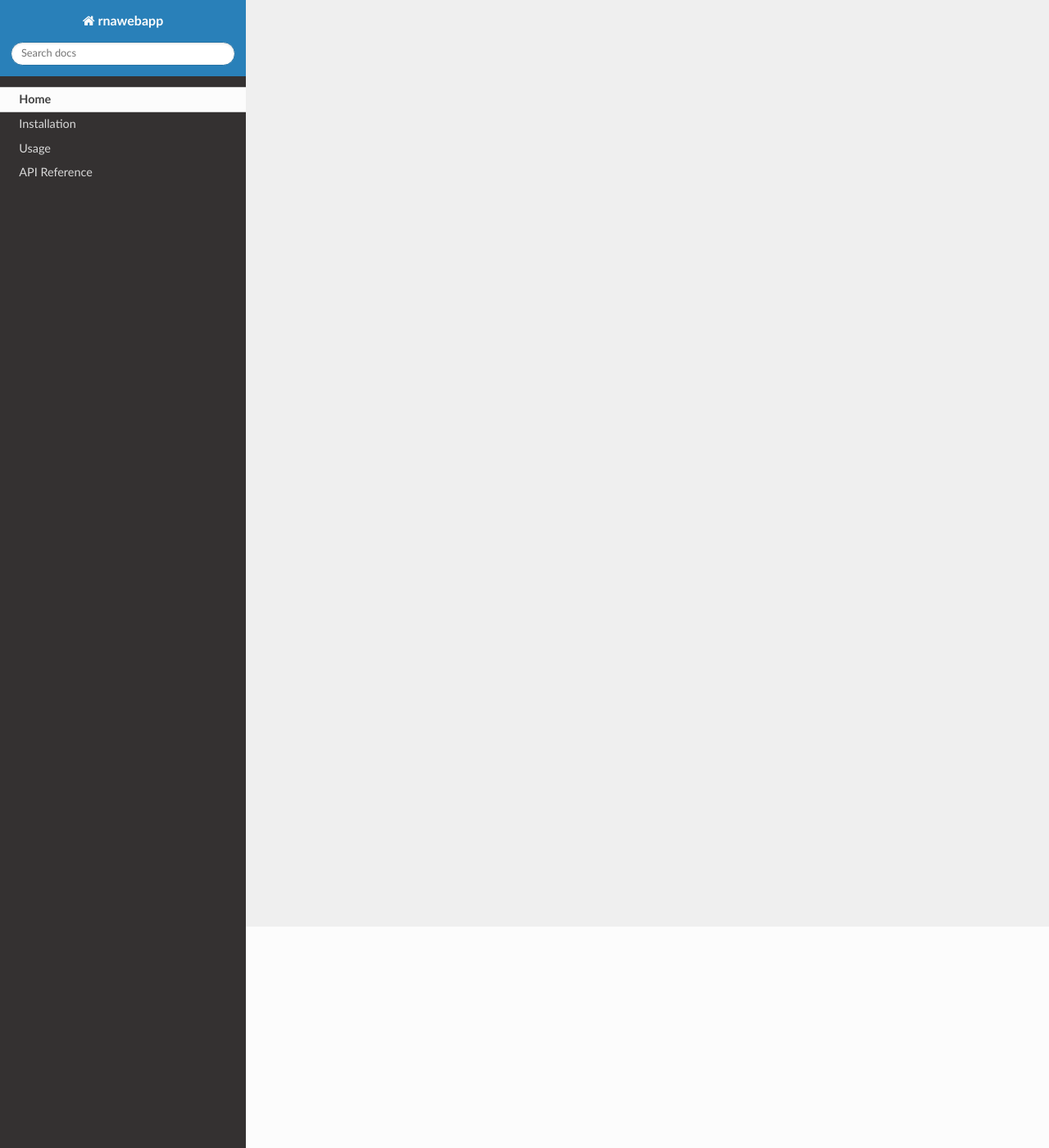
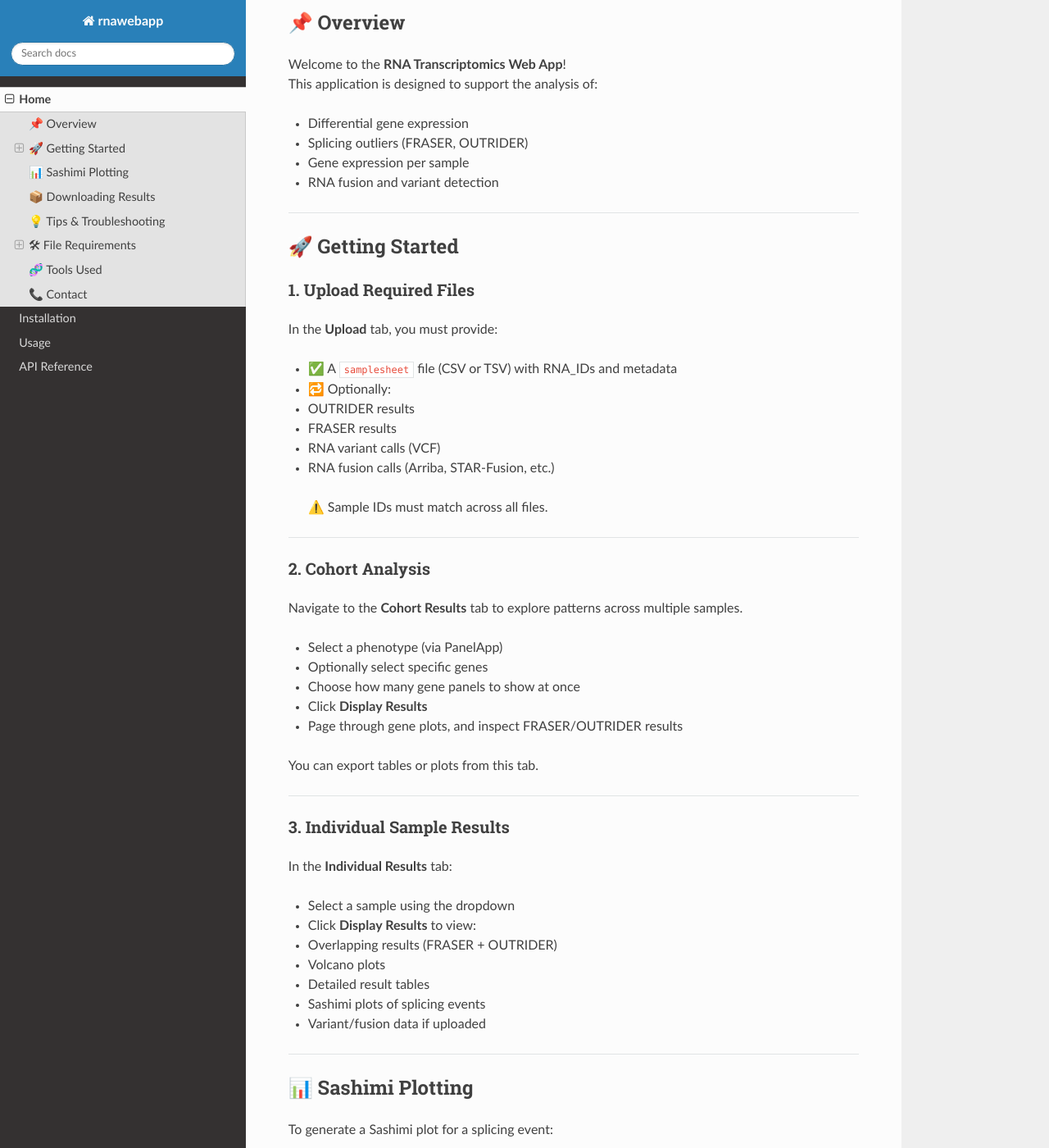
Before and after one commit to ChiaraF32/rnawebapp, an MkDocs documentation site: the page built from docs/index.md, in a window 1280 px wide and 1400 px high, scrolled down 270 px. Shown: the whole window at 82% size. Built offline with MkDocs 1.6.1, drawn with Linux system fonts in a browser that asks for light colours; nearby versions of some CDN libraries; some of the changed text lies outside the part shown.

Commit message:
update index file

```diff
--- a/docs/index.md
+++ b/docs/index.md
@@ -1 +1,139 @@
-This is the index file
+# RNA Web App Documentation
+
+_A comprehensive guide to using the RNA Transcriptomics Analysis App_
+
+_Last updated: 2025-06-26_
+
+---
+
+## 📌 Overview
+
+Welcome to the **RNA Transcriptomics Web App**!
+This application is designed to support the analysis of:
+
+- Differential gene expression
+- Splicing outliers (FRASER, OUTRIDER)
+- Gene expression per sample
+- RNA fusion and variant detection
+
+---
+
+## 🚀 Getting Started
+
+### 1. Upload Required Files
+
+In the **Upload** tab, you must provide:
+
+- ✅ A `samplesheet` file (CSV or TSV) with RNA_IDs and metadata
+- 🔁 Optionally:
+  - OUTRIDER results
+  - FRASER results
+  - RNA variant calls (VCF)
+  - RNA fusion calls (Arriba, STAR-Fusion, etc.)
+
+> ⚠️ Sample IDs must match across all files.
+
+---
+
+### 2. Cohort Analysis
+
+Navigate to the **Cohort Results** tab to explore patterns across multiple samples.
+
+- Select a phenotype (via PanelApp)
+- Optionally select specific genes
+- Choose how many gene panels to show at once
+- Click **Display Results**
+- Page through gene plots, and inspect FRASER/OUTRIDER results
+
+You can export tables or plots from this tab.
+
+---
+
+### 3. Individual Sample Results
+
+In the **Individual Results** tab:
+
+- Select a sample using the dropdown
+- Click **Display Results** to view:
+  - Overlapping results (FRASER + OUTRIDER)
+  - Volcano plots
+  - Detailed result tables
+  - Sashimi plots of splicing events
+  - Variant/fusion data if uploaded
+
+---
+
+## 📊 Sashimi Plotting
+
+To generate a Sashimi plot for a splicing event:
+
+1. Select a sample and click **Display Results**
+2. Choose an aberrant event from the dropdown
+3. Select at least two control samples
+4. Click **Generate Sashimi Plot**
+
+---
+
+## 📦 Downloading Results
+
+The app allows you to download:
+
+- 🧾 **Excel files** with FRASER and OUTRIDER results
+- 📄 **PDF reports** with:
+  - Selected sample metadata
+  - Summary plots
+  - Sashimi plots
+  - Filtered result tables
+
+Click the **Download Report** or **Download Excel** button on the relevant tab.
+
+---
+
+## 💡 Tips & Troubleshooting
+
+- Make sure all files have matching sample IDs
+- If no results appear, check that:
+  - At least one gene or phenotype was selected
+  - The sample has splicing/DE events
+- You must click **Display Results** to trigger any output
+- Use Chrome or Firefox for best experience
+
+---
+
+## 🛠 File Requirements
+
+### Sample Sheet (CSV/TSV)
+
+| RNA_ID | PHENOTYPE | ... |
+|--------|-----------|-----|
+| S01    | case      | ... |
+| S02    | control   | ... |
+
+### Result File Naming
+
+Ensure file naming follows expected patterns or matches what's required by the parser.
+
+---
+
+## 🧬 Tools Used
+
+This app integrates:
+
+- [FRASER](https://bioconductor.org/packages/release/bioc/html/FRASER.html)
+- [OUTRIDER](https://bioconductor.org/packages/release/bioc/html/OUTRIDER.html)
+- [PanelApp](https://panelapp.genomicsengland.co.uk/)
+- [Arriba](https://github.com/suhrig/arriba)
+- [STAR-Fusion](https://github.com/STAR-Fusion/STAR-Fusion)
+
+---
+
+## 📞 Contact
+
+If you have questions or need support:
+
+- 📧 Email: `chiara.folland@perkins.org.au`
+- 🧪 GitHub: [ChiaraF32/rnawebapp](https://github.com/ChiaraF32/rnawebapp)
+
+---
+
+_Thank you for using the RNA Transcriptomics Web App!_
```
